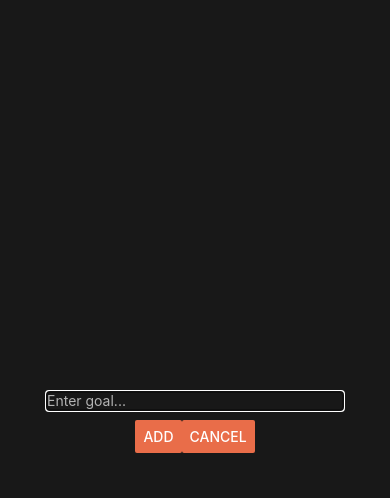
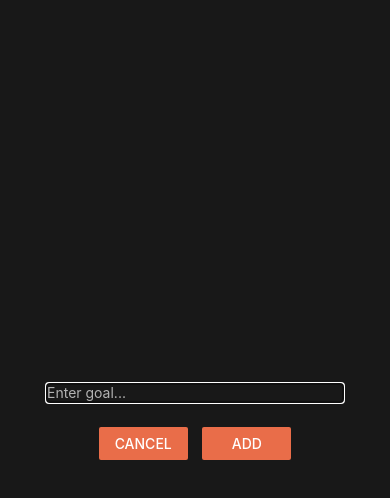
Before and after one commit to arndzk/rn-goals, a React Native app: screen / in a window 390 px wide. Both pictures are taken after a click on the button "ADD NEW GOAL". Shown: the top 498 px of the page. Built offline with nearby package versions, Linux system fonts and the light colour scheme.

Commit message:
minor changes

```diff
--- a/App.js
+++ b/App.js
@@ -7,6 +7,9 @@ export default function App() {
   const [goals, setGoals] = useState([]);
   const [isAddMode, setIsAddMode] = useState(false);
   const addGoalHandler = (goalTitle) => {
+    if (goalTitle.length === 0) {
+      return;
+    }
     setGoals((currentGoals) => [
       ...currentGoals,
       { key: Math.random().toString(), value: goalTitle },
--- a/components/GoalInput.js
+++ b/components/GoalInput.js
@@ -25,8 +25,16 @@ const GoalInput = (props) => {
           value={enteredGoal}
         ></TextInput>
         <View style={styles.buttonWrapper}>
-          <Button title="Add" color="#e96d49" onPress={addGoalHandler} />
-          <Button title="Cancel" color="#e96d49" onPress={props.onCancelGoal} />
+          <View style={styles.button}>
+            <Button
+              title="Cancel"
+              color="#e96d49"
+              onPress={props.onCancelGoal}
+            />
+          </View>
+          <View style={styles.button}>
+            <Button title="Add" color="#e96d49" onPress={addGoalHandler} />
+          </View>
         </View>
       </View>
     </Modal>
@@ -39,7 +47,7 @@ const styles = StyleSheet.create({
     borderBottomWidth: 1,
     color: '#ffffff',
     width: '80%',
-    marginBottom: 10,
+    marginBottom: 25,
   },
   inputWrapper: {
     flex: 1,
@@ -52,6 +60,10 @@ const styles = StyleSheet.create({
   buttonWrapper: {
     flexDirection: 'row',
     justifyContent: 'space-evenly',
+    width: '60%',
+  },
+  button: {
+    width: '40%',
   },
 });
 
```
